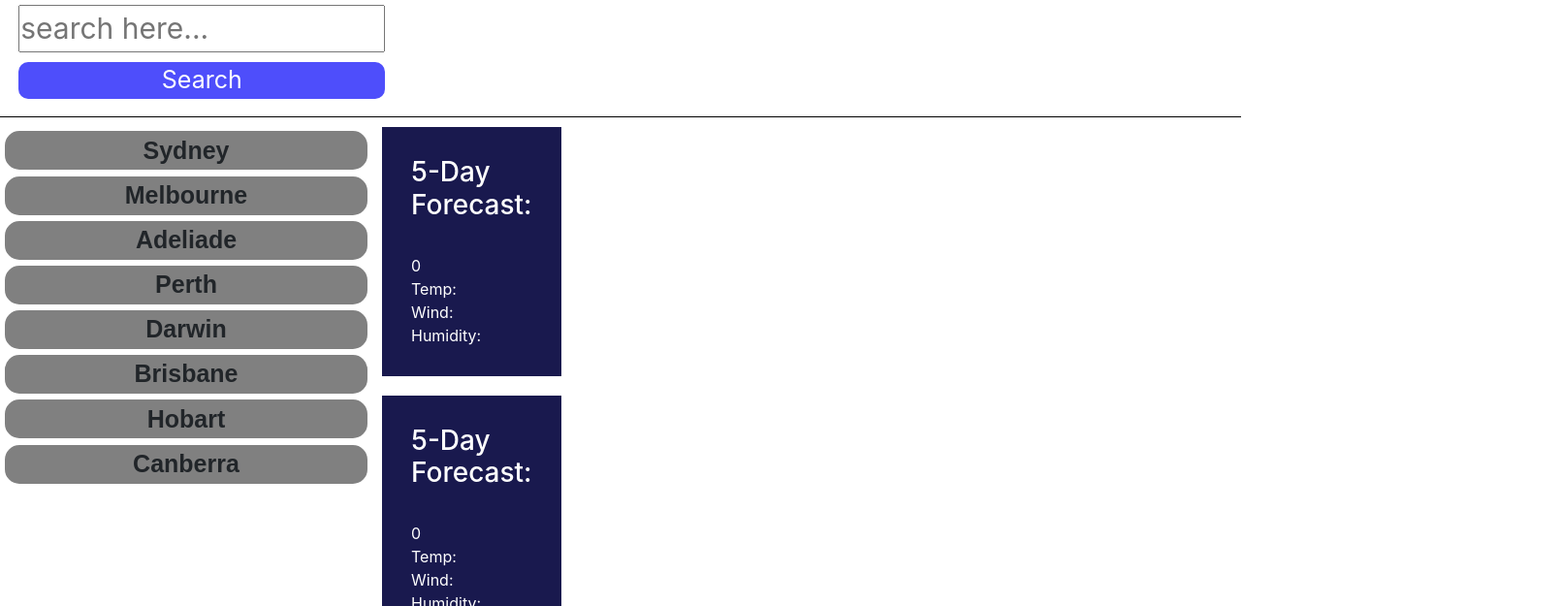
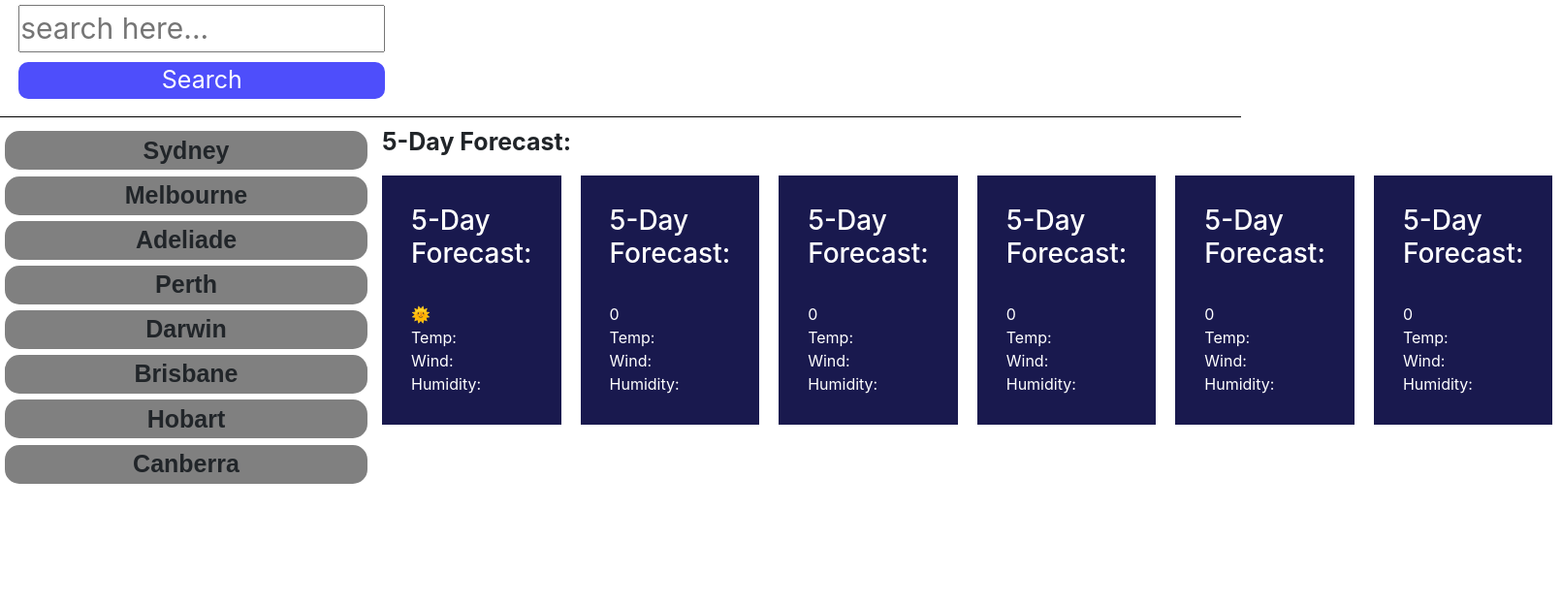
Before and after one commit to ChristopherGatt/Awesome-Weather-App-, a plain HTML site: page Awesome-Weather-App-/index.html in a window 1280 px wide. Shown: the part 131-756 px from the top of the page at 97% size, 1611 px wide, since content can reach past the window. Drawn offline with nearby package versions, Linux system fonts and the light colour scheme; no server answers.

Commit message:
Add files via upload

```diff
--- a/Awesome-Weather-App-/index.html
+++ b/Awesome-Weather-App-/index.html
@@ -69,13 +69,15 @@
 
     <div id="futureWeather"></div>
 
+    <div id="forecastSec">
+      <h4>5-Day Forecast:</h4>
+      </div>
     <div id="forecast">
-
     <div class="forecast0">
       <div class="row">
         <h3>5-Day Forecast:</h3>
         <div class="stats">
-          <div class="o">0</div>
+          <div class="o">🌞</div>
           <div class="temp">Temp:</div>
           <div class="wind">Wind:</div>
           <div class="humidity">Humidity:</div>
--- a/Awesome-Weather-App-/script.js
+++ b/Awesome-Weather-App-/script.js
@@ -18,7 +18,7 @@ const url2 =
   "&appid=" +
   apiKey;
 
-const url3 = "https://pokeapi.co/api/v2/pokemon/ditto";
+//const url3 = "https://pokeapi.co/api/v2/pokemon/ditto";
 
 fetch(url2)
   .then((response) => {
--- a/Awesome-Weather-App-/style.css
+++ b/Awesome-Weather-App-/style.css
@@ -22,6 +22,7 @@
   padding-top: 10px;
   padding-left: 1.5%;
   width: 100%;
+  display: flex;
 
   border-bottom: 1px solid black;
 }
@@ -58,6 +59,7 @@ h1 {
   float: right;
   padding-left: 3%;
   box-sizing: border-box 10px solid black;
+  border: 1cm bold black;
 }
 
 #cities {
@@ -86,6 +88,8 @@ h1 {
   flex: auto;
   text-align: left;
   float: left;
+  display: flex;
+  padding-right: 10%;
 }
 
 .row {
@@ -96,6 +100,15 @@ h1 {
   margin: 10px;
   float: left;
 }
+
 h3 {
   padding-bottom: 20%;
 }
+
+h4 {
+  font-size: 25px;
+  font-weight: bold;
+  margin: 10px;
+  margin-left: 10px;
+  padding-left: 30%;
+}
```
